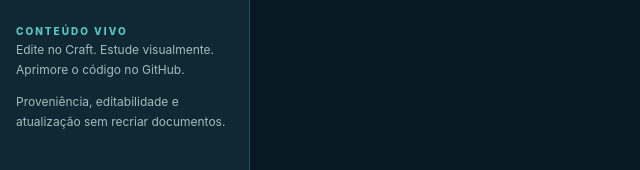
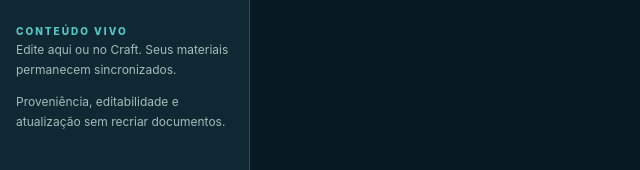
Before and after one commit to jairobfs/atlas-vivo-craft-studio, a website with bundled scripts: page index.html in a window 1280 px wide. Shown: the part 630-800 px from the top of the page, 0-640 px from the left. Built offline with nearby package versions, Linux system fonts and the light colour scheme; files whose address does not match are found by name.

Commit message:
Load autonomous owner-console UI and replace obsolete Craft-only editing instructions

```diff
--- a/index.html
+++ b/index.html
@@ -10,6 +10,7 @@
   <link rel="stylesheet" href="/composer.css">
   <link rel="stylesheet" href="/immersive-atlas.css">
   <link rel="stylesheet" href="/visual-composer.css">
+  <link rel="stylesheet" href="/admin-panel.css">
 </head>
 <body>
   <div class="app">
@@ -21,7 +22,7 @@
       <nav class="nav nav-target" aria-label="Navegação principal"></nav>
       <div class="sidebar-footer">
         <div class="eyebrow">CONTEÚDO VIVO</div>
-        <p>Edite no Craft. Estude visualmente. Aprimore o código no GitHub.</p>
+        <p>Edite aqui ou no Craft. Seus materiais permanecem sincronizados.</p>
         <p>Proveniência, editabilidade e atualização sem recriar documentos.</p>
       </div>
     </aside>
```
